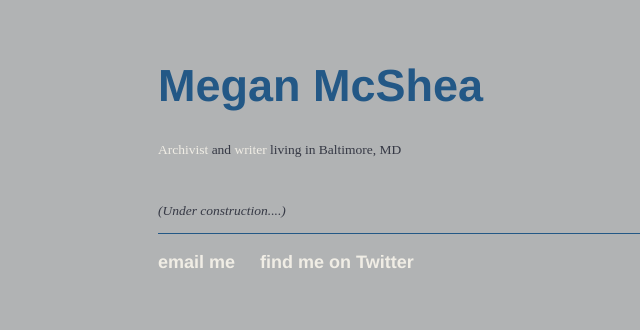
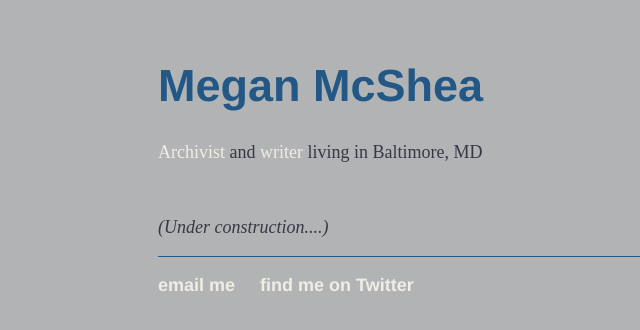
Before and after one commit to megan-mcshea/megan-mcshea.github.io, a Jekyll site: the page built from index.html, in a window 1280 px wide. Shown: the top 330 px of the page, without its empty margins (34-674 px from the left). Built offline with Jekyll 4.4.1, drawn with Linux system fonts in a browser that asks for light colours.

Commit message:
Update main.css

```diff
--- a/css/main.css
+++ b/css/main.css
@@ -30,7 +30,7 @@ h2 {
     color:#262945;
 }
 p {
-    font-size: 1.5vmin;
+    font-size: 2vmin;
     color: #363945;
 }
 footer {
```
